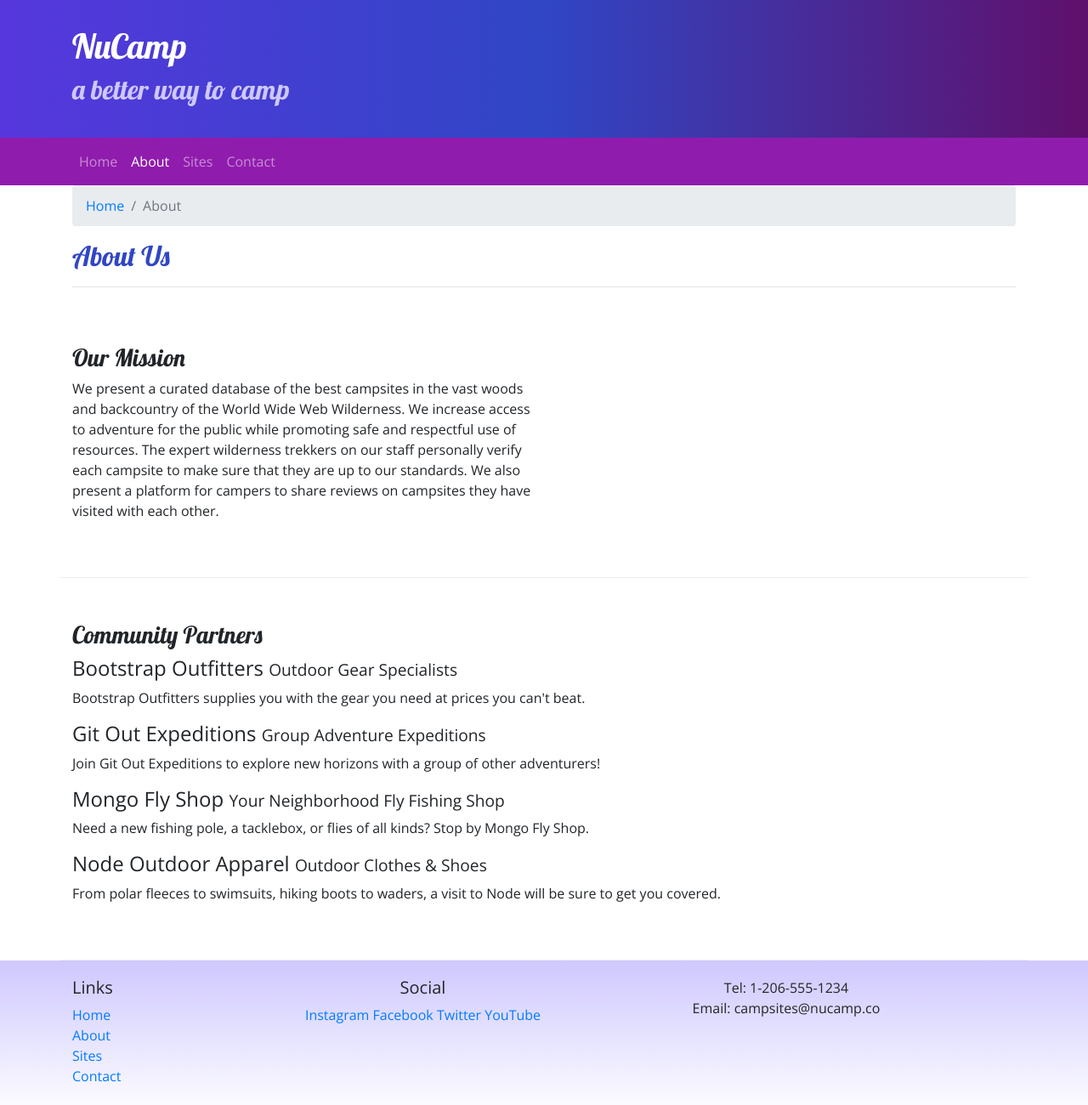
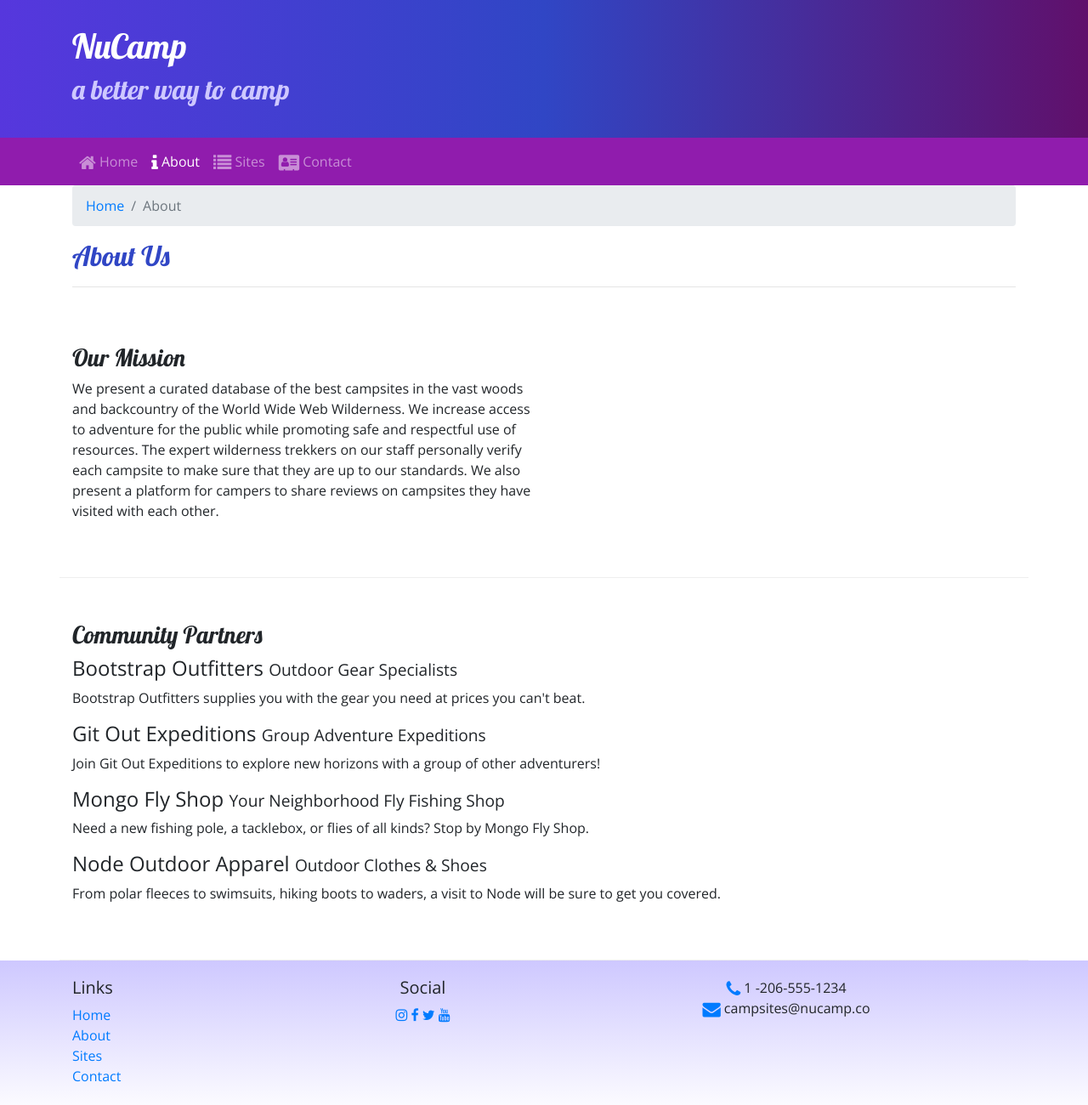
Before and after one commit to biohazard1029/Bootstrap---NuCamp-site-copy, a website: page aboutus.html in a window 1280 px wide. Shown: the whole page at 85% size. Drawn offline with nearby package versions, Linux system fonts and the light colour scheme.

Commit message:
Icon Fonts

```diff
--- a/aboutus.html
+++ b/aboutus.html
@@ -6,6 +6,7 @@
     <meta charset="utf-8" />
     <meta name="viewport" content="width=device-width, initial-scale=1" />
     <link rel="stylesheet" href="node_modules/bootstrap/dist/css/bootstrap.min.css" />
+    <link rel="stylesheet" href="node_modules/font-awesome/css/font-awesome.min.css" />
     <link rel="stylesheet" href="https://fonts.googleapis.com/css?family=Lobster|Open+Sans" />
     <link rel="stylesheet" href="css/styles.css" />
     <title>NuCamp: A Better Way To Camp</title>
@@ -31,11 +32,11 @@
                 <span class="navbar-toggler-icon"></span>
             </button>
             <div class="collapse navbar-collapse" id="nucampNavbar">
-                <ul class="navbar-nav">
-                    <li class="nav-item"><a class="nav-link" href="index.html">Home</a></li>
-                    <li class="nav-item active"><a class="nav-link" href="#">About</a></li>
-                    <li class="nav-item"><a class="nav-link" href="#">Sites</a></li>
-                    <li class="nav-item"><a class="nav-link" href="#">Contact</a></li>
+                <ul class="navbar-nav" >
+                    <li class="nav-item"><a class="nav-link" href="index.html"> <span class="fa fa-home fa-lg"> </span> Home</a></li>
+                    <li class="nav-item active"><a class="nav-link" href="#"> <span class="fa fa-info fa-lg"> </span> About</a></li>
+                    <li class="nav-item"><a class="nav-link" href="#"> <span class="fa fa-list fa-lg"> </span> Sites</a></li>
+                    <li class="nav-item"><a class="nav-link" href="#"> <span class="fa fa-address-card fa-lg"></span>  Contact</a></li>
                 </ul>
             </div>
         </div>
@@ -97,14 +98,14 @@
                 </div>
                 <div class="col-6 col-sm-5 text-center">
                     <h5>Social</h5>
-                    <a href="http://instagram.com/">Instagram</a>
-                    <a href="http://facebook.com/">Facebook</a>
-                    <a href="http://twitter.com/">Twitter</a>
-                    <a href="http://youtube.com/">YouTube</a>
+                    <a href="http://instagram.com/"><span class="fa fa-instagram"></span> </a>
+                    <a href="http://facebook.com/"><span class="fa fa-facebook"></span> </a>
+                    <a href="http://twitter.com/"><span class="fa fa-twitter"></span> </a>
+                    <a href="http://youtube.com/"><span class="fa fa-youtube"></span> </a>
                 </div>
                 <div class="col-sm-4 text-center">
-                    Tel: 1-206-555-1234<br />
-                    Email: campsites@nucamp.co
+                    <span class="fa fa-phone fa-lg text-primary"> </span> 1 -206-555-1234<br />
+                    <span class="fa fa-envelope fa-lg text-primary"> </span> campsites@nucamp.co
                 </div>
            </div>
         </div>
--- a/package.json
+++ b/package.json
@@ -15,6 +15,7 @@
   },
   "dependencies": {
     "bootstrap": "^4.5.2",
+    "font-awesome": "^4.7.0",
     "jquery": "^3.5.1",
     "popper.js": "^1.16.1"
   }
```
Also changed, not shown: index.html (+16 -10 lines), 1 other file.
